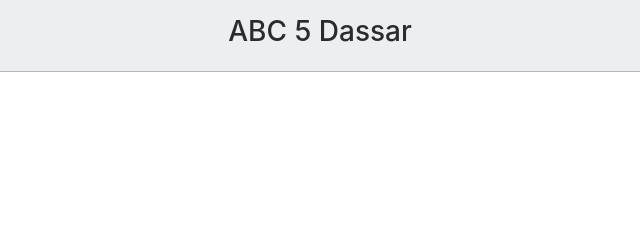
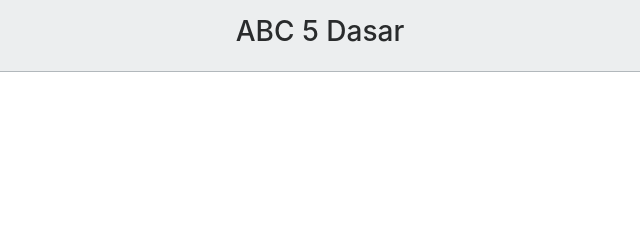
Before and after one commit to andhikanugraha/abc5dasar, a website: page index.html in a window 1280 px wide. Shown: the top 240 px of the page, 320-960 px from the left. Drawn offline with Linux system fonts and the light colour scheme.

Commit message:
Update iOS meta tags

```diff
--- a/index.html
+++ b/index.html
@@ -5,7 +5,7 @@
   <meta charset="utf-8">
   <meta name="viewport" content="width=device-width, initial-scale=1, shrink-to-fit=no">
   <meta name="apple-mobile-web-app-capable" content="yes">
-  <meta name="apple-mobile-web-app-status-bar-style" content="black-translucent">
+  <meta name="apple-mobile-web-app-status-bar-style" content="black">
   <meta name="format-detection" content="telephone=no">
 
   <title>ABC 5 Dasar</title>
@@ -16,7 +16,7 @@
 <body>
   <div class="wrapper">
     <header>
-      <h3>ABC 5 Dassar</h3>
+      <h3>ABC 5 Dasar</h3>
     </header>
     <div class="body">
       <div class="current-letter" id="currentLetter"></div>
```
